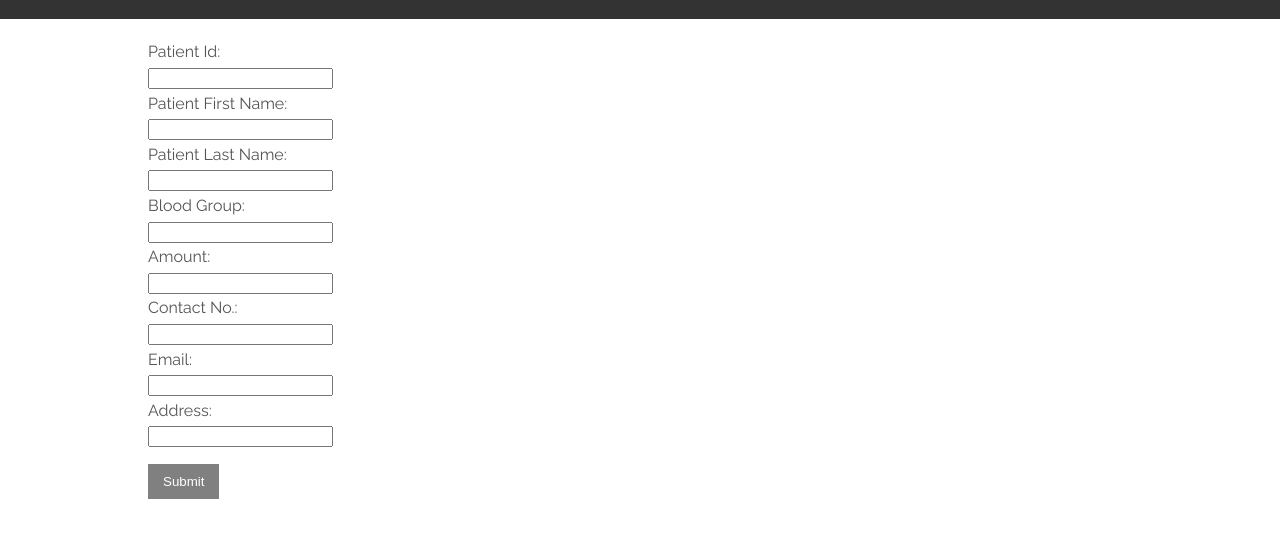
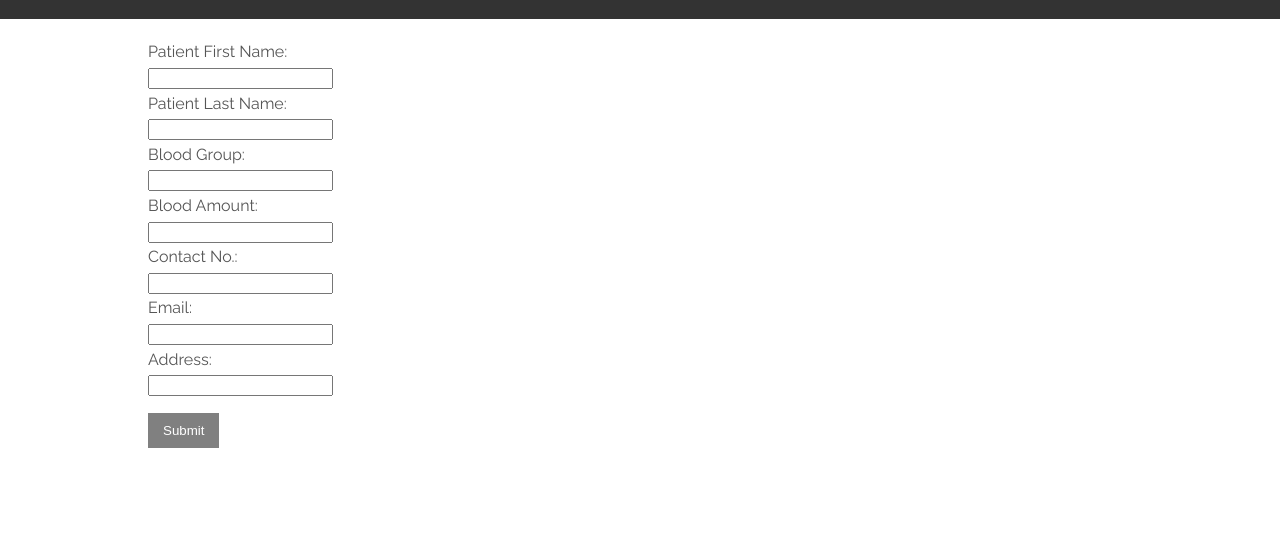
Before and after one commit to wayneremedios/bloodbank_dbms, a website: page DBMS/request.html in a window 1280 px wide. Shown: the part 59-596 px from the top of the page. Drawn offline with Linux system fonts and the light colour scheme.

Commit message:
Update request.html

```diff
--- a/DBMS/request.html
+++ b/DBMS/request.html
@@ -12,13 +12,8 @@
 
 	<div class="container">
 
-
 			<section class="box-4">
-				<form class="donor-form">
-					<div class="form-group">
-						<label>Patient Id: </label>
-						<input type="text" name="p_id">
-					</div>
+				<form class="donor-form" action="/add_patient" method="POST">
 					<div class="form-group">
 						<label>Patient First Name: </label>
 						<input type="text" name="p_fname">
@@ -31,15 +26,13 @@
 						<label>Blood Group: </label>
 						<input type="text" name="p_bldg">
 					</div>
-
-
 					<div class="form-group">
-						<label>Amount: </label>
-						<input type="text" name="d_amt">
+						<label>Blood Amount: </label>
+						<input type="text" name="p_amt">
 					</div>
 					<div class="form-group">
 						<label>Contact No.: </label>
-						<input type="text" name="d_contact">
+						<input type="text" name="p_contact">
 					</div>
 					<div class="form-group">
 						<label>Email: </label>
@@ -47,9 +40,8 @@
 					</div>
 					<div class="form-group">
 						<label>Address: </label>
-						<input type="text" name="d_address">
+						<input type="text" name="p_address">
 					</div>
-
 
 				<input class="button" type="submit" value="Submit">
 				</form>
```
